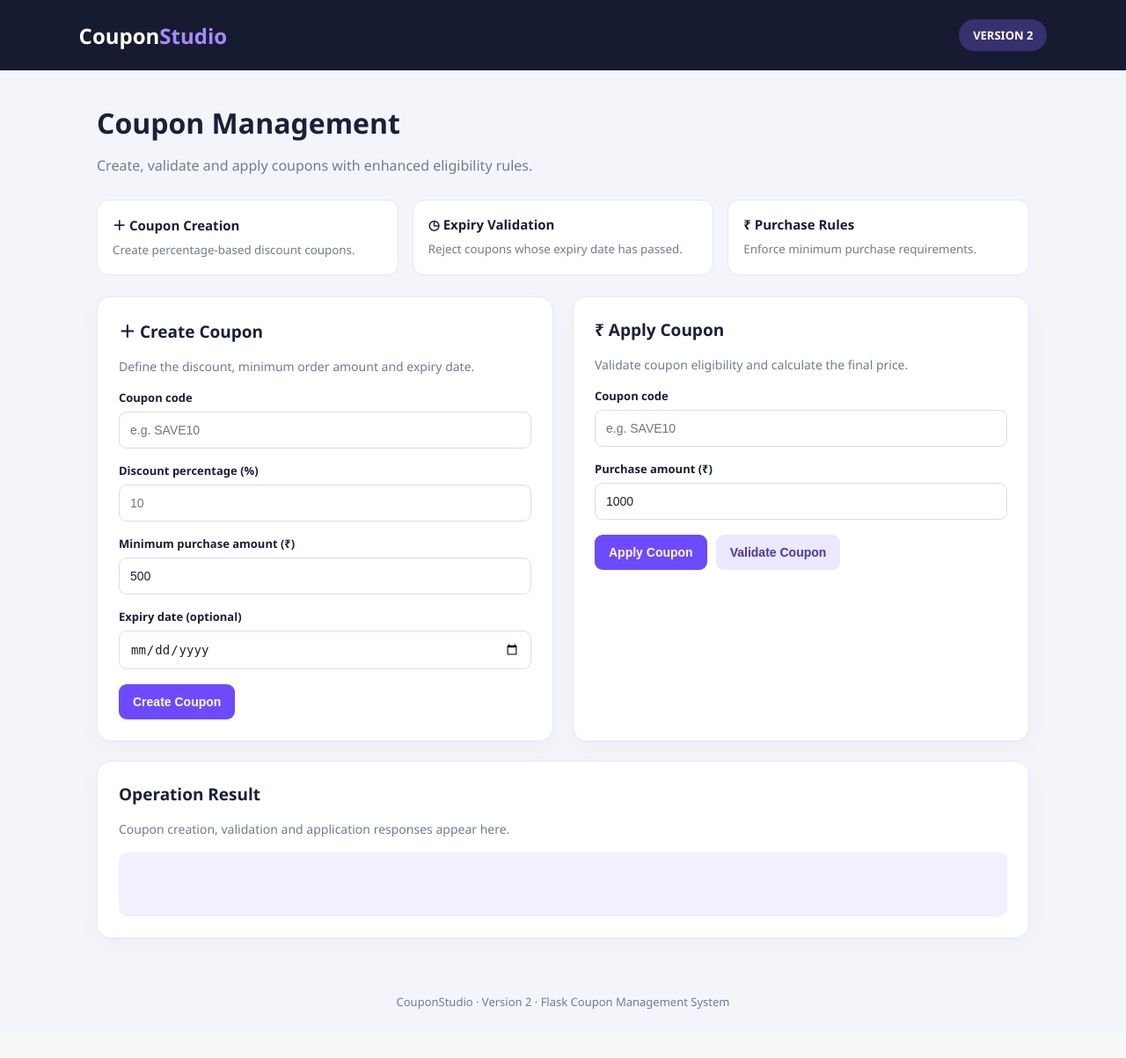
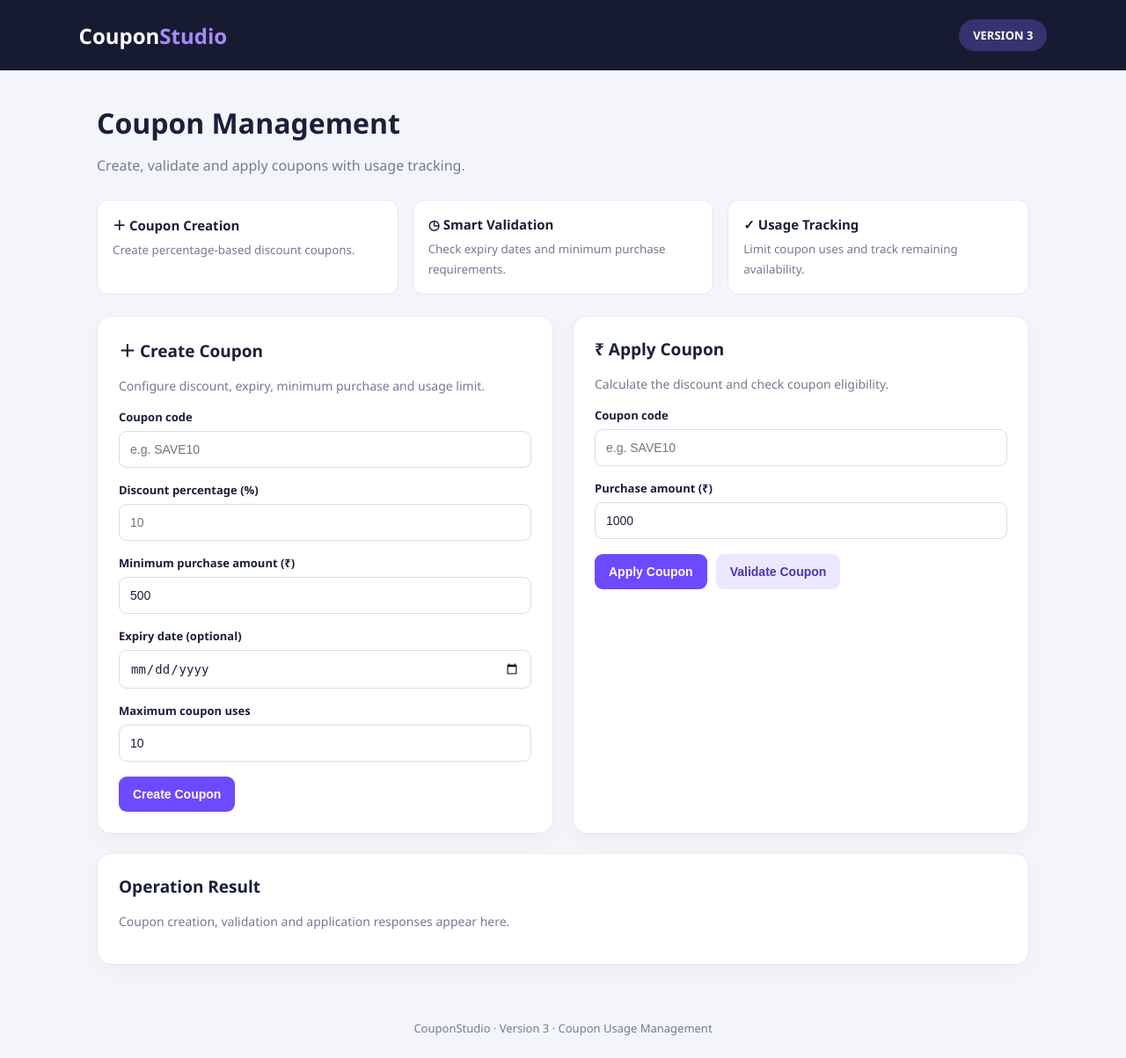
Before and after one commit to nitishkb2024-eng/cupon-system, a Flask app: page / in a window 1280 px wide. Shown: the whole page at 88% size. Before the commit the page ends 1148 px from the top, so only its background shows below. Run offline with Flask 3, Linux system fonts and the light colour scheme.

Commit message:
v3: Add coupon usage limits and tracking

```diff
--- a/app.py
+++ b/app.py
@@ -21,6 +21,9 @@
 
         if expiry_date < date.today():
             return "Coupon has expired"
+
+    if coupon["used"] >= coupon["usage_limit"]:
+        return "Coupon usage limit reached"
 
     if amount is not None and amount < coupon["minimum_amount"]:
         return "Purchase amount is below the minimum required"
@@ -52,8 +55,9 @@
     try:
         discount = float(data.get("discount", 0))
         minimum = float(data.get("minimum_amount", 0))
+        usage_limit = int(data.get("usage_limit", 10))
     except (ValueError, TypeError):
-        return jsonify({"error": "Numeric values are invalid"}), 400
+        return jsonify({"error": "Invalid numeric value"}), 400
 
     expiry = data.get("expiry") or None
 
@@ -61,10 +65,13 @@
         return jsonify({"error": "Coupon code is required"}), 400
 
     if not 0 < discount <= 100:
-        return jsonify({"error": "Discount must be between 0 and 100"}), 400
+        return jsonify({"error": "Discount must be greater than 0 and at most 100"}), 400
 
     if minimum < 0:
         return jsonify({"error": "Minimum amount cannot be negative"}), 400
+
+    if usage_limit < 1:
+        return jsonify({"error": "Usage limit must be at least 1"}), 400
 
     if code in coupons:
         return jsonify({"error": "Coupon already exists"}), 409
@@ -79,7 +86,9 @@
         "discount": discount,
         "minimum_amount": minimum,
         "expiry": expiry,
-        "active": True
+        "active": True,
+        "usage_limit": usage_limit,
+        "used": 0
     }
 
     return jsonify({
@@ -90,7 +99,8 @@
 
 @app.get("/coupons/<code>/validate")
 def validate_coupon(code):
-    coupon = coupons.get(code.strip().upper())
+    code = code.strip().upper()
+    coupon = coupons.get(code)
     error = validate_rules(coupon)
 
     if error:
@@ -99,10 +109,11 @@
     return jsonify({
         "valid": True,
         "message": "Coupon is valid",
-        "code": code.strip().upper(),
+        "code": code,
         "discount": coupon["discount"],
         "minimum_amount": coupon["minimum_amount"],
-        "expiry": coupon["expiry"]
+        "expiry": coupon["expiry"],
+        "remaining_uses": coupon["usage_limit"] - coupon["used"]
     })
 
 
@@ -110,7 +121,6 @@
 def apply_coupon(code):
     code = code.strip().upper()
     coupon = coupons.get(code)
-
     data = request.get_json(silent=True) or {}
 
     try:
@@ -127,6 +137,10 @@
         return jsonify({"error": error}), 400
 
     discount_amount = round(amount * coupon["discount"] / 100, 2)
+    final_amount = round(amount - discount_amount, 2)
+
+    # Count a use only after a successful application.
+    coupon["used"] += 1
 
     return jsonify({
         "message": "Coupon applied successfully",
@@ -134,7 +148,9 @@
         "original_amount": round(amount, 2),
         "discount_percentage": coupon["discount"],
         "discount_amount": discount_amount,
-        "final_amount": round(amount - discount_amount, 2)
+        "final_amount": final_amount,
+        "used": coupon["used"],
+        "remaining_uses": coupon["usage_limit"] - coupon["used"]
     })
 
 
@@ -143,7 +159,7 @@
     return jsonify({
         "status": "healthy",
         "application": "Coupon System",
-        "version": "v2"
+        "version": "v3"
     })
 
 
--- a/templates/index.html
+++ b/templates/index.html
@@ -4,7 +4,7 @@
 <head>
     <meta charset="UTF-8">
     <meta name="viewport" content="width=device-width, initial-scale=1.0">
-    <title>CouponStudio | Version 2</title>
+    <title>CouponStudio | Version 3</title>
 
     <style>
         * {
@@ -190,11 +190,6 @@
             display: none;
         }
 
-        .empty {
-            color: #737b91;
-            font-family: "Segoe UI", Arial, sans-serif;
-        }
-
         footer {
             text-align: center;
             padding: 25px 15px;
@@ -226,13 +221,13 @@
 <body>
 <header>
     <div class="brand">Coupon<span>Studio</span></div>
-    <div class="version">VERSION 2</div>
+    <div class="version">VERSION 3</div>
 </header>
 
 <main>
     <h1>Coupon Management</h1>
     <p class="subtitle">
-        Create, validate and apply coupons with enhanced eligibility rules.
+        Create, validate and apply coupons with usage tracking.
     </p>
 
     <section class="features">
@@ -242,13 +237,13 @@
         </div>
 
         <div class="feature">
-            <strong>◷ Expiry Validation</strong>
-            <small>Reject coupons whose expiry date has passed.</small>
+            <strong>◷ Smart Validation</strong>
+            <small>Check expiry dates and minimum purchase requirements.</small>
         </div>
 
         <div class="feature">
-            <strong>₹ Purchase Rules</strong>
-            <small>Enforce minimum purchase requirements.</small>
+            <strong>✓ Usage Tracking</strong>
+            <small>Limit coupon uses and track remaining availability.</small>
         </div>
     </section>
 
@@ -256,7 +251,7 @@
         <div class="card">
             <h2>＋ Create Coupon</h2>
             <p class="hint">
-                Define the discount, minimum order amount and expiry date.
+                Configure discount, expiry, minimum purchase and usage limit.
             </p>
 
             <form id="createForm">
@@ -296,6 +291,16 @@
                     type="date"
                 >
 
+                <label for="usageLimit">Maximum coupon uses</label>
+                <input
+                    id="usageLimit"
+                    type="number"
+                    min="1"
+                    step="1"
+                    value="10"
+                    required
+                >
+
                 <button class="primary" type="submit">
                     Create Coupon
                 </button>
@@ -305,7 +310,7 @@
         <div class="card">
             <h2>₹ Apply Coupon</h2>
             <p class="hint">
-                Validate coupon eligibility and calculate the final price.
+                Calculate the discount and check coupon eligibility.
             </p>
 
             <label for="applyCode">Coupon code</label>
@@ -345,13 +350,12 @@
             Coupon creation, validation and application responses appear here.
         </p>
 
-        <div id="result" role="status" aria-live="polite">
-        </div>
+        <div id="result" role="status" aria-live="polite"></div>
     </section>
 </main>
 
 <footer>
-    CouponStudio · Version 2 · Flask Coupon Management System
+    CouponStudio · Version 3 · Coupon Usage Management
 </footer>
 
 <script>
@@ -359,7 +363,6 @@
 
     async function sendRequest(url, options = {}) {
         result.textContent = "Processing request...";
-        result.className = "";
 
         try {
             const response = await fetch(url, options);
@@ -371,7 +374,7 @@
             return { ok: response.ok, data: data };
         } catch (error) {
             result.textContent =
-                "Unable to contact Flask. Make sure the application is running.";
+                "Unable to contact Flask. Check whether the application is running.";
             result.style.background = "#fff1f2";
 
             return { ok: false, data: null };
@@ -393,6 +396,10 @@
             );
             const expiry = document.getElementById("expiry").value;
 
+            const usageLimit = Number(
+                document.getElementById("usageLimit").value
+            );
+
             if (!code) {
                 result.textContent = "Enter a coupon code.";
                 return;
@@ -411,11 +418,18 @@
                 return;
             }
 
+            if (!Number.isInteger(usageLimit) || usageLimit < 1) {
+                result.textContent =
+                    "Maximum coupon uses must be a positive whole number.";
+                return;
+            }
+
             const payload = {
                 code: code,
                 discount: discount,
                 minimum_amount: minimum,
-                expiry: expiry || null
+                expiry: expiry || null,
+                usage_limit: usageLimit
             };
 
             await sendRequest("/coupons", {
```
Also changed, not shown: tests/test_app.py (+18 -11 lines).
